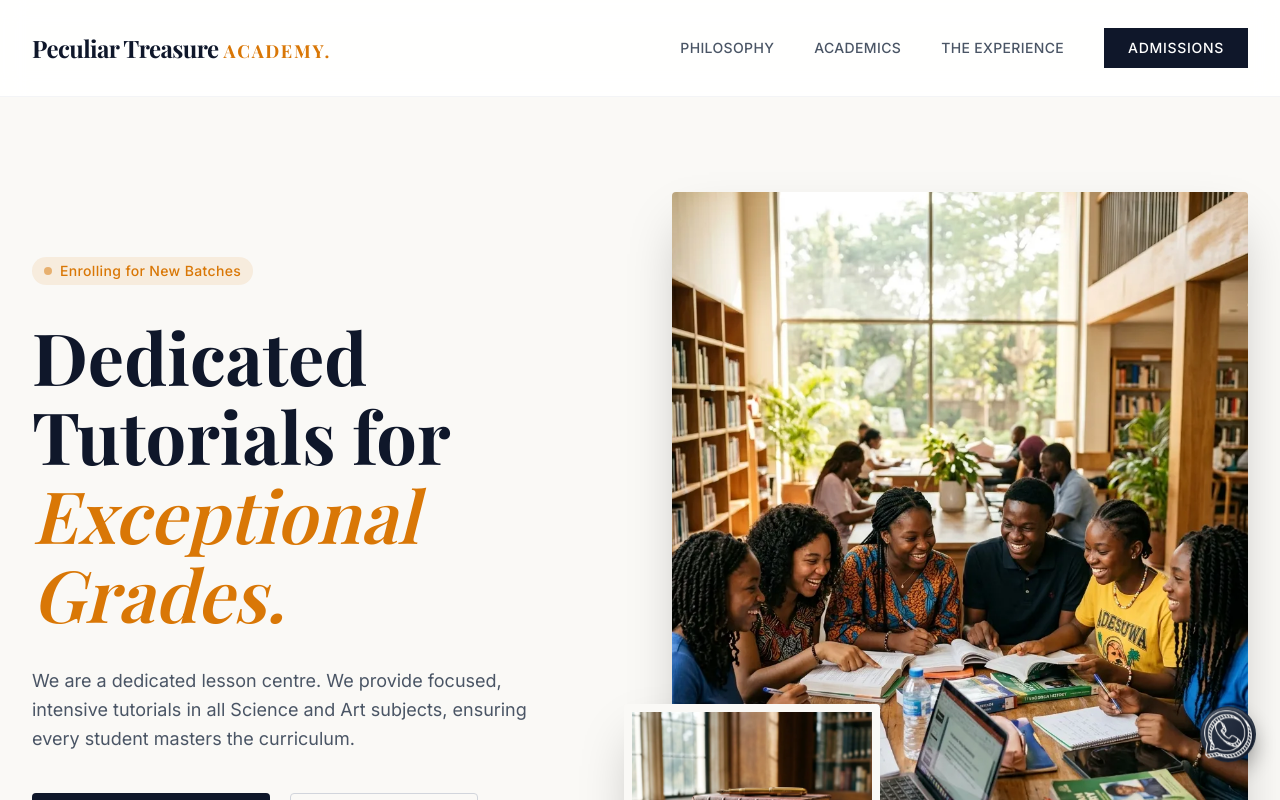
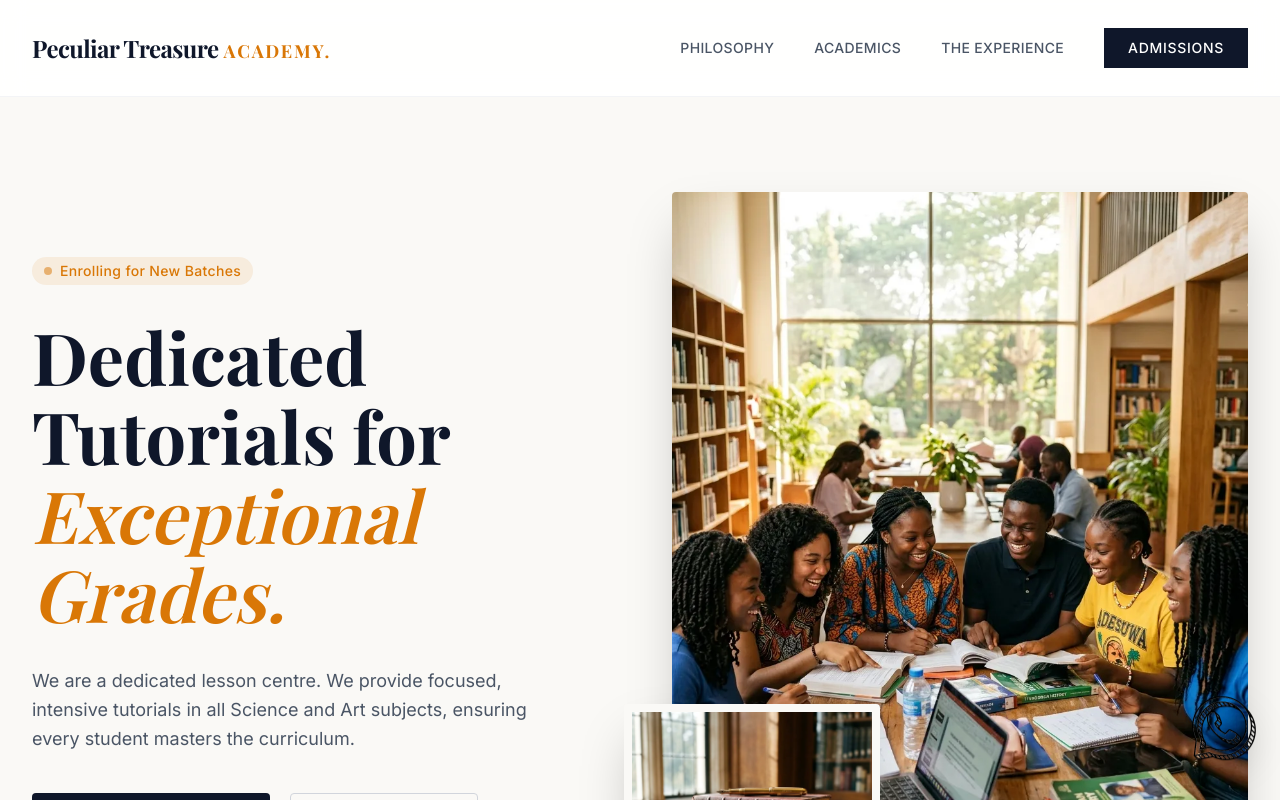
Before and after one commit to DavidDeez/peculiar_treasure_academy, a React (Vite) app: page / in a window 1280 px wide. Shown: the top 800 px of the page. Built offline with nearby package versions, Linux system fonts and the light colour scheme; a web font is replaced by a local one.

Commit message:
Remove black button background from 3D whatsapp icon

```diff
--- a/src/components/FloatingWhatsApp.tsx
+++ b/src/components/FloatingWhatsApp.tsx
@@ -10,13 +10,13 @@ const FloatingWhatsApp: React.FC = () => {
       href={whatsappUrl}
       target="_blank"
       rel="noreferrer"
-      className="fixed bottom-6 right-6 z-50 flex items-center justify-center w-14 h-14 bg-gradient-to-br from-gray-700 to-gray-900 text-white rounded-full shadow-[0_10px_20px_rgba(0,0,0,0.3),inset_0_2px_2px_rgba(255,255,255,0.2)] border border-gray-800 hover:from-gray-600 hover:to-gray-800 hover:scale-110 transition-all duration-300 animate-bounce group"
+      className="fixed bottom-6 right-6 z-50 flex items-center justify-center hover:scale-110 transition-transform duration-300 animate-bounce group"
       aria-label="Chat with us on WhatsApp"
     >
       <img
         src="/images/whatsapp_3d.png"
         alt="WhatsApp"
-        className="w-12 h-12 object-contain invert drop-shadow-md transition-transform duration-300"
+        className="w-16 h-16 object-contain drop-shadow-[0_8px_16px_rgba(0,0,0,0.2)]"
       />
       {/* Tooltip */}
       <span className="absolute right-16 bg-white text-brand-dark px-4 py-2 rounded shadow-lg text-sm font-medium whitespace-nowrap opacity-0 group-hover:opacity-100 transition-opacity pointer-events-none hidden md:block">
```
